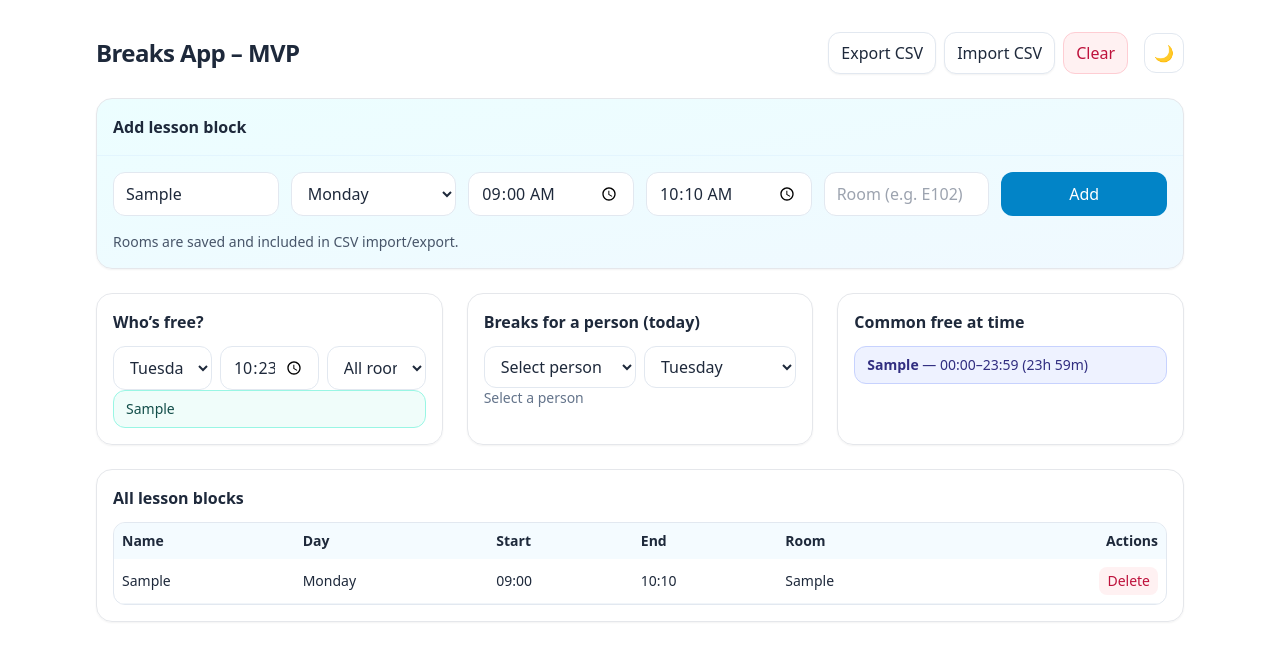
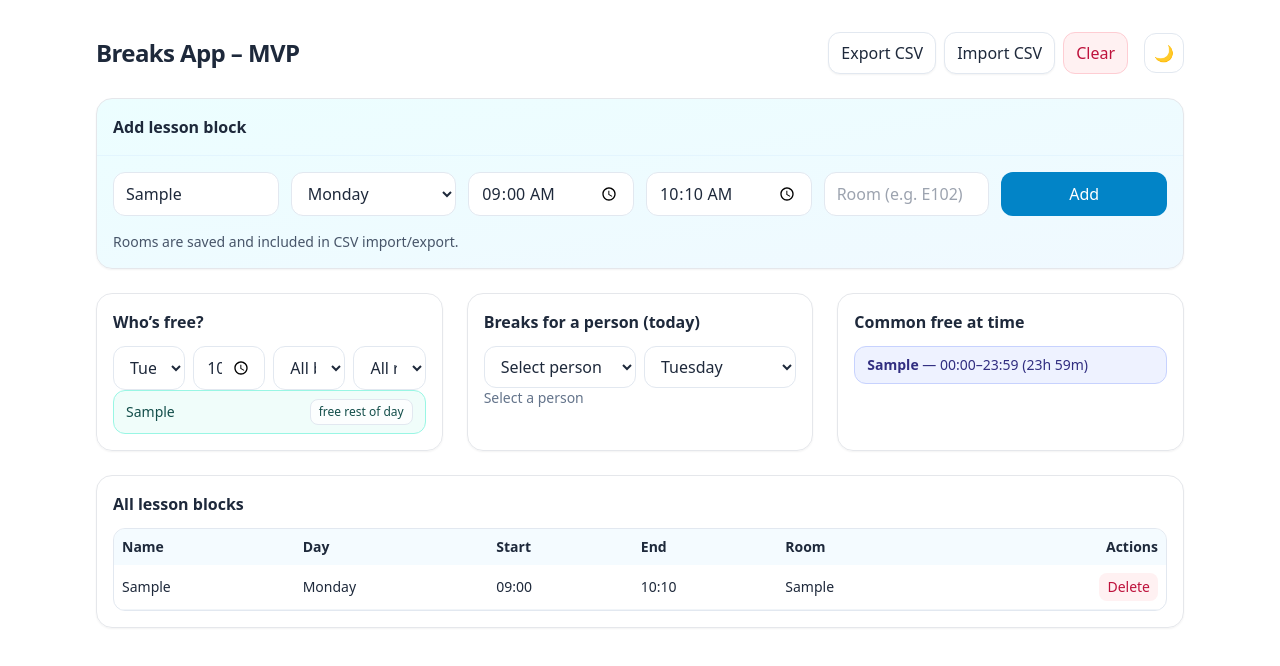
Before and after one commit to UrGenix/breaks-app, a Next.js app: page / in a window 1280 px wide. Both pictures are taken after typing "Sample", "Sample" into the empty fields and a click on the button "Add". Shown: the top 666 px of the page. Built offline with nearby package versions, Linux system fonts and the light colour scheme.

Commit message:
Update BreaksAppMVP.tsx

```diff
--- a/components/BreaksAppMVP.tsx
+++ b/components/BreaksAppMVP.tsx
@@ -15,7 +15,7 @@ type Block = {
 
 /* --------------- Helpers --------------- */
 const DAYS: Day[] = ["Monday","Tuesday","Wednesday","Thursday","Friday","Saturday","Sunday"];
-const dayIdx: Record<Day, number> = Object.fromEntries(DAYS.map((d,i)=>[d,i])) as any;
+const dayIdx: Record<Day, number> = Object.fromEntries(DAYS.map((d,i)=>[d,i])) as Record<Day, number>;
 
 function parseHHMM(s: string): number { const [h,m] = s.split(":").map(Number); return (h*60+m)|0; }
 function fmt(mins: number): string { const h=Math.floor(mins/60), m=mins%60; return `${String(h).padStart(2,"0")}:${String(m).padStart(2,"0")}`; }
@@ -30,6 +30,11 @@ function gapsBetween(intervals: [number, number][]): [number, number][] {
   const merged=mergeIntervals(intervals); const gaps:[number,number][]=[];
   for(let i=0;i<merged.length-1;i++){ const a=merged[i], b=merged[i+1]; if(a[1]<b[0]) gaps.push([a[1],b[0]]); }
   return gaps;
+}
+function getBuilding(room?: string): string {
+  if (!room) return "";
+  const first = room.trim()[0]?.toUpperCase() || "";
+  return /^[A-Z]$/.test(first) ? first : "";
 }
 
 /* -------- CSV helpers (Name,Day,Start,End,Room) -------- */
@@ -66,14 +71,13 @@ function fromCSV(text: string): Block[] {
 }
 
 /* --------------- Local storage --------------- */
-const LS_KEY = "breaks-mvp-blocks@v2";
-const THEME_KEY = "breaks-theme"; // "light" | "dark" | "system"
+const LS_KEY = "breaks-mvp-blocks@v3";
+const THEME_KEY = "breaks-theme"; // "light" | "dark"
 
 /* ----------- Theme hook (dark/light) ----------- */
 function useTheme(){
   const [mode, setMode] = useState<"light"|"dark">("light");
   useEffect(()=>{
-    // initial: respect saved pref or system
     const saved = localStorage.getItem(THEME_KEY);
     const prefersDark = window.matchMedia?.("(prefers-color-scheme: dark)").matches;
     const initial = (saved==="dark"||saved==="light") ? saved : (prefersDark? "dark":"light");
@@ -107,6 +111,7 @@ export default function BreaksAppMVP(){
     const d=new Date(); return `${String(d.getHours()).padStart(2,"0")}:${String(d.getMinutes()).padStart(2,"0")}`;
   });
   const [roomFilter, setRoomFilter] = useState<string>("");
+  const [buildingFilter, setBuildingFilter] = useState<string>("");
 
   // load/save
   useEffect(()=>{ try{ const raw=localStorage.getItem(LS_KEY); if(raw) setBlocks(JSON.parse(raw)); }catch{} },[]);
@@ -114,6 +119,7 @@ export default function BreaksAppMVP(){
 
   const people = useMemo(()=> Array.from(new Set(blocks.map(b=>b.name))).sort(), [blocks]);
   const rooms = useMemo(()=> ["", ...Array.from(new Set(blocks.map(b=>b.room).filter(Boolean))).sort()], [blocks]);
+  const buildings = useMemo(()=> ["", ...Array.from(new Set(blocks.map(b=>getBuilding(b.room)).filter(Boolean))).sort()], [blocks]);
 
   const byPersonDay = useMemo(()=>{
     const map = new Map<string, [number,number][]>();
@@ -138,10 +144,14 @@ export default function BreaksAppMVP(){
   function deleteBlock(id:string){ setBlocks(prev=>prev.filter(b=>b.id!==id)); }
   function clearAll(){ if(confirm("Clear all blocks?")) setBlocks([]); }
 
-  // room filter helper
+  // filters
   function personHasRoomToday(name: string, dayQ: Day, roomQ: string){
     if(!roomQ) return true;
     return blocks.some(b => b.name===name && b.day===dayQ && (b.room||"").toLowerCase()===roomQ.toLowerCase());
+  }
+  function personHasBuildingToday(name: string, dayQ: Day, buildingQ: string){
+    if (!buildingQ) return true;
+    return blocks.some(b => b.name===name && b.day===dayQ && getBuilding(b.room)===buildingQ);
   }
 
   // CSV
@@ -235,20 +245,32 @@ export default function BreaksAppMVP(){
           <div className="rounded-2xl border shadow-sm p-4 bg-white/80 backdrop-blur
                           dark:bg-slate-900/70 dark:border-slate-800">
             <h3 className="font-semibold mb-3">Who’s free?</h3>
-            <div className="grid grid-cols-3 gap-2">
+            <div className="grid grid-cols-4 gap-2">
               <select value={queryDay} onChange={e=>setQueryDay(e.target.value as Day)}
                       className="px-3 py-2 rounded-xl border border-slate-200 bg-white dark:bg-slate-900 dark:border-slate-800">
                 {DAYS.map(d=><option key={d} value={d}>{d}</option>)}
               </select>
               <input value={queryTime} onChange={e=>setQueryTime(e.target.value)} type="time"
                      className="px-3 py-2 rounded-xl border border-slate-200 bg-white dark:bg-slate-900 dark:border-slate-800" />
+              <select value={buildingFilter} onChange={e=>setBuildingFilter(e.target.value)}
+                      className="px-3 py-2 rounded-xl border border-slate-200 bg-white dark:bg-slate-900 dark:border-slate-800">
+                {buildings.map(b => <option key={b||"__all"} value={b}>{b? `${b} building` : "All buildings"}</option>)}
+              </select>
               <select value={roomFilter} onChange={e=>setRoomFilter(e.target.value)}
                       className="px-3 py-2 rounded-xl border border-slate-200 bg-white dark:bg-slate-900 dark:border-slate-800">
                 {rooms.map(r => <option key={r||"__all"} value={r}>{r? r : "All rooms"}</option>)}
               </select>
             </div>
-            <FreeList blocks={blocks} day={queryDay} time={queryTime} roomFilter={roomFilter}
-                      roomCheck={(n,d,r)=>blocks.some(b=>b.name===n && b.day===d && (b.room||"").toLowerCase()===r.toLowerCase())} />
+
+            <FreeList
+              blocks={blocks}
+              day={queryDay}
+              time={queryTime}
+              roomFilter={roomFilter}
+              buildingFilter={buildingFilter}
+              roomCheck={(n,d,r)=>blocks.some(b=>b.name===n && b.day===d && (b.room||"").toLowerCase()===r.toLowerCase())}
+              buildingCheck={(n,d,b)=>blocks.some(x=>x.name===n && x.day===d && getBuilding(x.room)===b)}
+            />
           </div>
 
           {/* Breaks for a person */}
@@ -276,25 +298,58 @@ export default function BreaksAppMVP(){
 }
 
 /* ---------------- subcomponents ---------------- */
-function FreeList({ blocks, day, time, roomFilter, roomCheck }:{
-  blocks: Block[]; day: Day; time: string; roomFilter: string; roomCheck: (name:string, day:Day, room:string)=>boolean;
+function FreeList({
+  blocks, day, time, roomFilter, buildingFilter, roomCheck, buildingCheck
+}:{
+  blocks: Block[];
+  day: Day;
+  time: string;
+  roomFilter: string;
+  buildingFilter: string;
+  roomCheck: (name:string, day:Day, room:string)=>boolean;
+  buildingCheck: (name:string, day:Day, building:string)=>boolean;
 }){
   const t = parseHHMM(time);
   const everyone = useMemo(()=> Array.from(new Set(blocks.map(b=>b.name))).sort(), [blocks]);
   const busy = new Set<string>();
+
   for (const b of blocks) {
     if (b.day!==day) continue;
     const s = parseHHMM(b.start), e = parseHHMM(b.end);
     if (s <= t && t < e) busy.add(b.name);
   }
+
   let free = everyone.filter(n=>!busy.has(n));
+
+  if (buildingFilter) free = free.filter(n => buildingCheck(n, day, buildingFilter));
   if (roomFilter) free = free.filter(n => roomCheck(n, day, roomFilter));
+
+  // compute "next window" chip per person
+  const nextInfo: Record<string, string> = {};
+  for (const n of free) {
+    const todays = blocks
+      .filter(b=>b.name===n && b.day===day)
+      .map(b=>({ s: parseHHMM(b.start), e: parseHHMM(b.end), room: b.room }))
+      .sort((a,b)=>a.s-b.s);
+    // find the first interval that starts after t
+    const next = todays.find(iv => iv.s > t);
+    if (next) nextInfo[n] = `next: ${fmt(next.s)} ${next.room || ""}`.trim();
+    else nextInfo[n] = "free rest of day";
+  }
 
   return (
     <ul className="text-sm grid gap-2">
       {free.length
-        ? free.map(n=> <li key={n} className="px-3 py-2 rounded-xl border border-teal-200 bg-teal-50 text-teal-900
-                                              dark:border-slate-800 dark:bg-slate-800 dark:text-slate-100">{n}</li>)
+        ? free.map(n=> (
+            <li key={n} className="flex items-center justify-between gap-2 px-3 py-2 rounded-xl border border-teal-200 bg-teal-50 text-teal-900
+                                              dark:border-slate-800 dark:bg-slate-800 dark:text-slate-100">
+              <span>{n}</span>
+              <span className="text-xs px-2 py-1 rounded-lg border border-slate-200 bg-white/80
+                               dark:border-slate-700 dark:bg-slate-900/60">
+                {nextInfo[n]}
+              </span>
+            </li>
+          ))
         : <li className="text-slate-500 dark:text-slate-400">No one</li>}
     </ul>
   );
```
